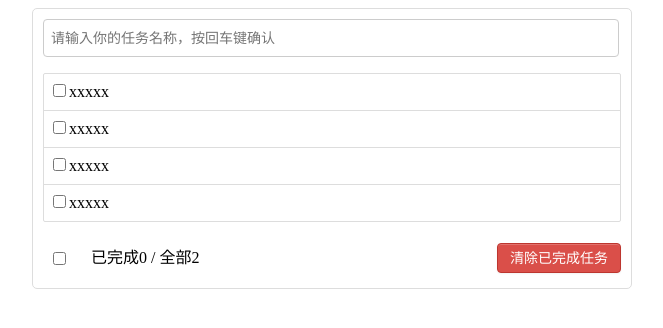
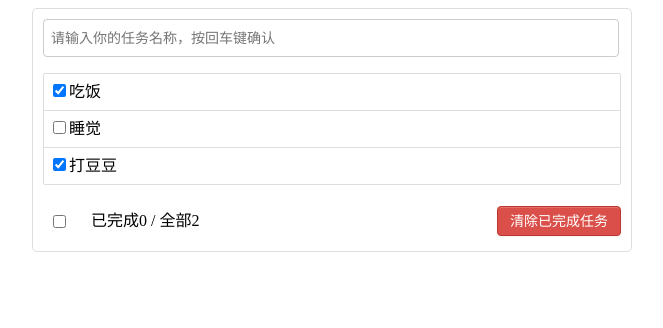
Before and after one commit to fosss666/vue, a Vue app in the folder vue2/02_Vue进阶/: page / in a window 1280 px wide. Shown: the top 328 px of the page, without its empty margins (308-971 px from the left). Built offline with nearby package versions, Linux system fonts and the light colour scheme.

Commit message:
todoList案例-初始化列表

```diff
--- a/vue2/02_Vue进阶/src/components/MyItem.vue
+++ b/vue2/02_Vue进阶/src/components/MyItem.vue
@@ -1,8 +1,8 @@
 <template>
   <li>
     <label>
-      <input type="checkbox" />
-      <span>xxxxx</span>
+      <input type="checkbox" :checked="todo.done" />
+      <span>{{ todo.title }}</span>
     </label>
     <button class="btn btn-danger" style="display: none">删除</button>
   </li>
@@ -11,6 +11,7 @@
 <script>
 export default {
   name: "MyItem",
+  props: ["todo"],
 };
 </script>
 
--- a/vue2/02_Vue进阶/src/components/MyList.vue
+++ b/vue2/02_Vue进阶/src/components/MyList.vue
@@ -1,10 +1,7 @@
 <template>
   <div id="app">
     <ul class="todo-main">
-      <MyItem />
-      <MyItem />
-      <MyItem />
-      <MyItem />
+      <MyItem v-for="todo in todos" :key="todo.id" :todo="todo"/>
     </ul>
   </div>
 </template>
@@ -16,6 +13,15 @@ export default {
   components: {
     MyItem,
   },
+  data() {
+    return {
+      todos: [
+        { id: "001", title: "吃饭", done: true },
+        { id: "002", title: "睡觉", done: false },
+        { id: "003", title: "打豆豆", done: true },
+      ],
+    };
+  },
 };
 </script>
 
```
